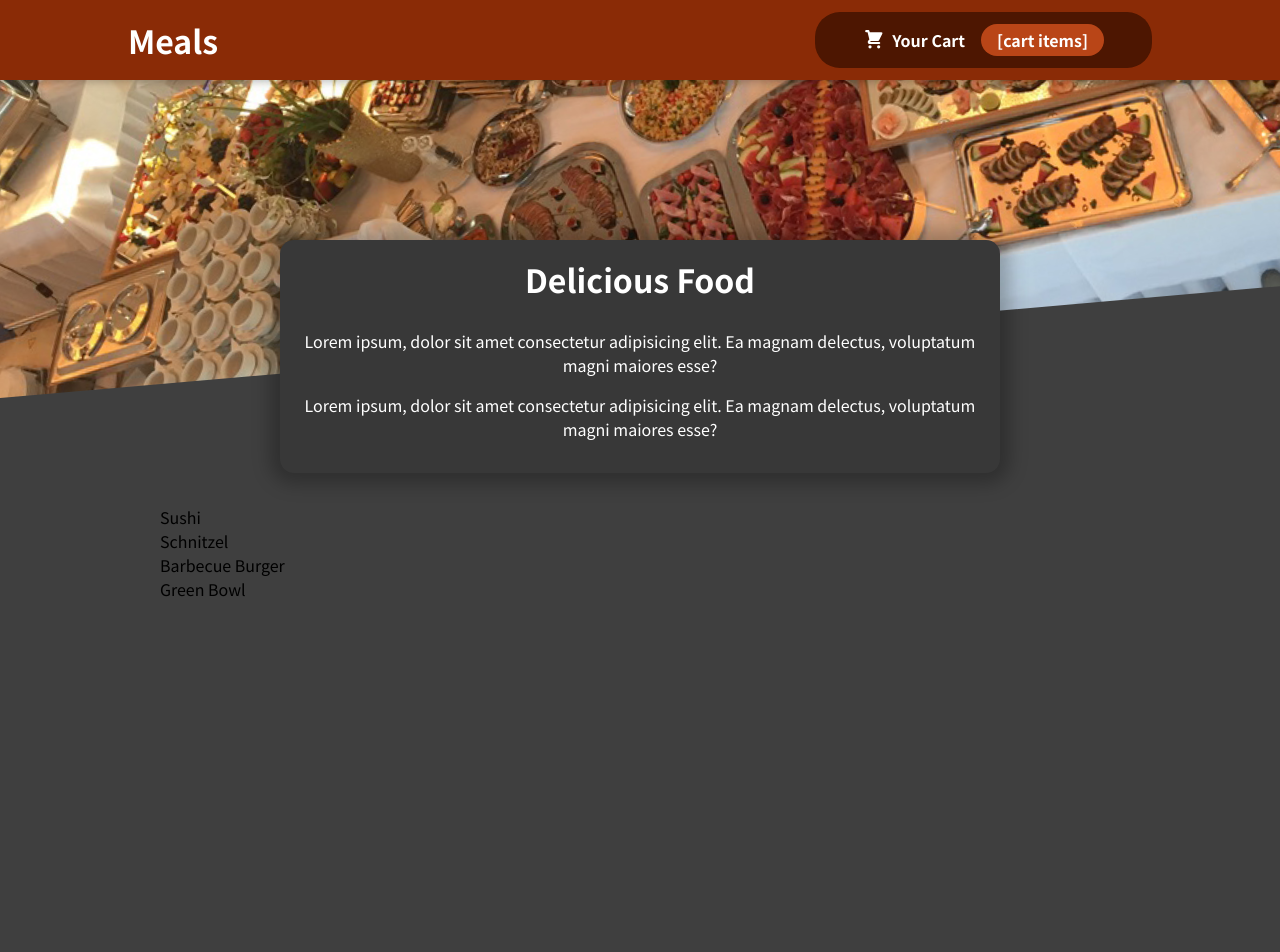
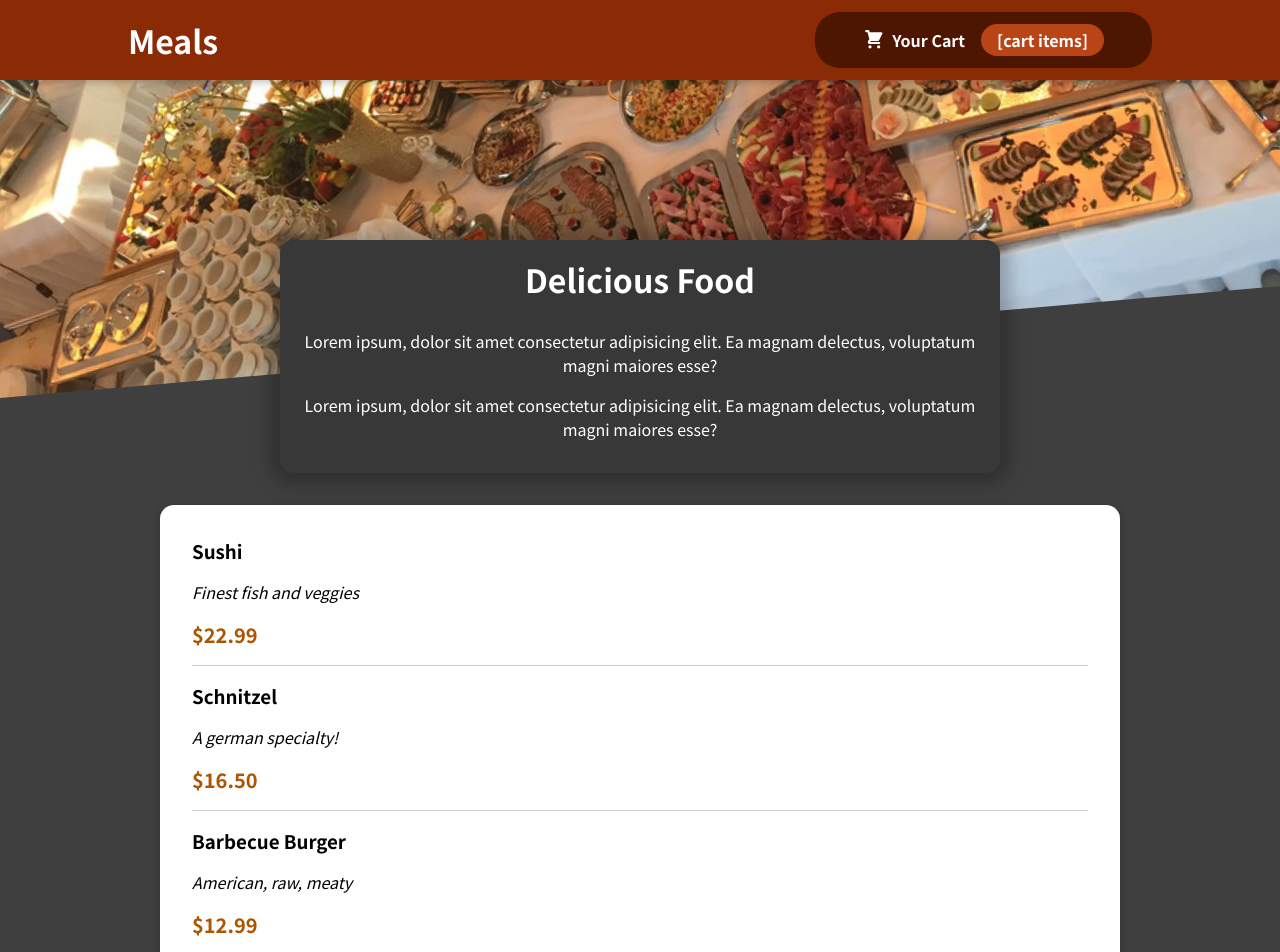
Before and after one commit to Stav93/--Food-Order-App---React-practice, a React (Create React App) app: page / in a window 1280 px wide. Shown: the top 952 px of the page. Before the commit the page ends 800 px from the top, so only its background shows below. Built offline with nearby package versions, Linux system fonts and the light colour scheme.

Commit message:
adding mealItem comp. displaying meals

```diff
--- a/src/components/Meals/AvailableMeals.jsx
+++ b/src/components/Meals/AvailableMeals.jsx
@@ -1,4 +1,6 @@
 import React from "react";
+import Card from "../UI/Card"
+import MealItem from "./MealItem/MealItem"
 import classes from "./AvailableMeals.module.css";
 
 const MEALS = [
@@ -29,11 +31,13 @@
 ];
 
 function AvailableMeals() {
-  const mealsList = MEALS.map((meal) => <li key={meal.id}>{meal.name}</li>);
+  const mealsList = MEALS.map((meal) =>  <MealItem key={meal.id} name={meal.name} description={meal.description} price={meal.price}/>);
 
   return (
     <section className={classes.meals}>
-      <ul>{mealsList}</ul>
+      <Card>
+        <ul>{mealsList}</ul>
+      </Card>
     </section>
   );
 }
--- /dev/null
+++ b/src/components/Meals/MealItem/MealItem.jsx
@@ -0,0 +1,20 @@
+import React from "react";
+import classes from "./MealItem.module.css";
+
+function MealItem({ name, description, price }) {
+
+  const price2 = `$${price.toFixed(2)}`;
+
+  return (
+    <li className={classes.meal}>
+      <div>
+        <h3>{name}</h3>
+        <p className={classes.description}>{description}</p>
+        <span className={classes.price}>{price2}</span>
+      </div>
+      <div></div>
+    </li>
+  );
+}
+
+export default MealItem;
--- /dev/null
+++ b/src/components/Meals/MealItem/MealItem.module.css
@@ -0,0 +1,22 @@
+.meal {
+  display: flex;
+  justify-content: space-between;
+  margin: 1rem;
+  padding-bottom: 1rem;
+  border-bottom: 1px solid #ccc;
+}
+
+.meal h3 {
+  margin: 0 0 0.25rem 0;
+}
+
+.description {
+  font-style: italic;
+}
+
+.price {
+  margin-top: 0.25rem;
+  font-weight: bold;
+  color: #ad5502;
+  font-size: 1.25rem;
+}
--- /dev/null
+++ b/src/components/UI/Card.js
@@ -0,0 +1,8 @@
+import React from "react";
+import classes from "./Card.module.css";
+
+function Card({ children }) {
+  return <div className={classes.card}>{children}</div>;
+}
+
+export default Card;
--- /dev/null
+++ b/src/components/UI/Card.module.css
@@ -0,0 +1,6 @@
+.card {
+  padding: 1rem;
+  box-shadow: 0 2px 8px rgba(0, 0, 0, 0.25);
+  border-radius: 14px;
+  background-color: white;
+}
```
Also changed, not shown: src/components/Meals/MealItem/MealItemForm.module.css (added, +20 -0 lines), src/components/Meals/MealItem/MealItemForm.jsx (added), 1 other file (tests, documents, lock files or other folders).
